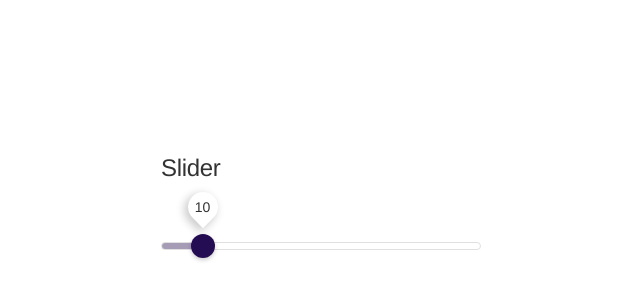
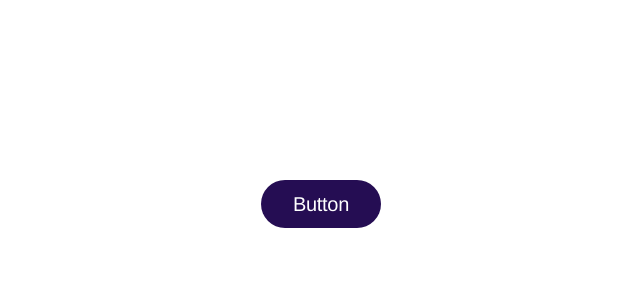
Before and after one commit to chris-lawbrokr/figmatoreact, a Next.js app: page / in a window 1280 px wide. Shown: the part 196-496 px from the top of the page, without its empty margins (319-959 px from the left). Built offline with nearby package versions, Linux system fonts and the light colour scheme.

Commit message:
Update page.tsx

```diff
--- a/app/page.tsx
+++ b/app/page.tsx
@@ -2,26 +2,14 @@
 import { Button } from "@/stories/Button/Button";
 import { Counter } from "@/stories/Counter/Counter";
 import { Slider } from "@/stories/Slider/Slider";
+
 export default function Home() {
   return (
     <main className="h-screen w-screen flex items-center justify-center">
-      {/* <Button
+      <Button
         label="Button"
         onClick={() => {}}
         variant="primary"
-      /> */}
-      {/* <Counter
-        label="Counter"
-        onChange={() => {}}
-        value={0}
-        max={10}
-      /> */}
-      <Slider
-        label="Slider"
-        max={100}
-        min={0}
-        onChange={() => {}}
-        value={10}
       />
     </main>
   );
```
